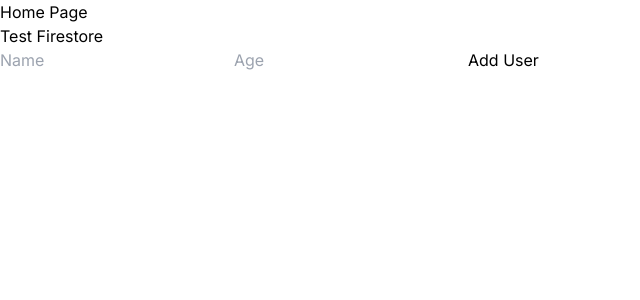
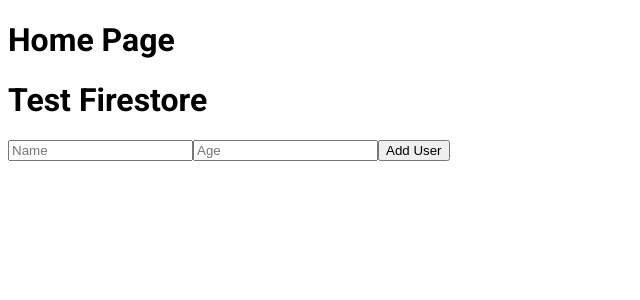
Before and after one commit to RichardFLW/New-Secretary, a Next.js app: page / in a window 1280 px wide. Shown: the top 300 px of the page, without its empty margins (0-640 px from the left). Built offline with nearby package versions, Linux system fonts and the light colour scheme; no server answers.

Commit message:
v2 BDD police et couleur

```diff
--- a/app/globals.css
+++ b/app/globals.css
@@ -1,3 +1,53 @@
 @tailwind base;
 @tailwind components;
 @tailwind utilities;
+
+/* styles/globals.css */
+@import url('https://fonts.googleapis.com/css2?family=Poppins:wght@400;600;700&family=Roboto:wght@400;500;700&display=swap');
+
+:root {
+  --background-color: #ffffff;
+  --primary-color: #583ebc;
+  --dark-bg-color: #22212a;
+  --dark-secondary-bg-color: #191720;
+  --dark-primary-color: #ffffff;
+}
+
+body {
+  background-color: var(--background-color);
+  color: var(--primary-color);
+  font-family: 'Roboto', sans-serif;
+}
+
+h1, h2, h3, h4, h5, h6 {
+  font-family: 'Poppins', sans-serif;
+}
+
+a {
+  color: var(--primary-color);
+}
+
+@media (prefers-color-scheme: dark) {
+  body {
+    background-color: var(--dark-bg-color);
+    color: var(--dark-primary-color);
+  }
+  .secondary-bg {
+    background-color: var(--dark-secondary-bg-color);
+  }
+}
+
+button {
+  background-color: var(--primary-color);
+  color: var(--dark-primary-color);
+}
+
+.header {
+  background-color: var(--primary-color);
+  color: var(--background-color);
+}
+
+.dark-section {
+  background-color: var(--dark-secondary-bg-color);
+  color: var(--dark-primary-color);
+}
--- a/app/layout.js
+++ b/app/layout.js
@@ -1,17 +1,22 @@
-import { Inter } from "next/font/google";
-import "./globals.css";
+// app/layout.js
+import { Poppins, Roboto } from 'next/font/google';
 
-const inter = Inter({ subsets: ["latin"] });
+const poppins = Poppins({
+  weight: ['400', '600', '700'],
+  subsets: ['latin'],
+  display: 'swap',
+});
 
-export const metadata = {
-  title: "Create Next App",
-  description: "Generated by create next app",
-};
+const roboto = Roboto({
+  weight: ['400', '500', '700'],
+  subsets: ['latin'],
+  display: 'swap',
+});
 
 export default function RootLayout({ children }) {
   return (
-    <html lang="en">
-      <body className={inter.className}>{children}</body>
+    <html lang="fr" className={`${poppins.className} ${roboto.className}`}>
+      <body>{children}</body>
     </html>
   );
 }
--- a/tailwind.config.js
+++ b/tailwind.config.js
@@ -1,16 +1,21 @@
 /** @type {import('tailwindcss').Config} */
 module.exports = {
   content: [
-    "./pages/**/*.{js,ts,jsx,tsx,mdx}",
-    "./components/**/*.{js,ts,jsx,tsx,mdx}",
-    "./app/**/*.{js,ts,jsx,tsx,mdx}",
+    "./pages/**/*.{js,ts,jsx,tsx}",
+    "./components/**/*.{js,ts,jsx,tsx}",
   ],
   theme: {
     extend: {
-      backgroundImage: {
-        "gradient-radial": "radial-gradient(var(--tw-gradient-stops))",
-        "gradient-conic":
-          "conic-gradient(from 180deg at 50% 50%, var(--tw-gradient-stops))",
+      fontFamily: {
+        sans: ["Roboto", "sans-serif"],
+        poppins: ["Poppins", "sans-serif"],
+      },
+      colors: {
+        primary: "#583ebc",
+        background: "#ffffff",
+        "dark-bg": "#22212a",
+        "dark-secondary-bg": "#191720",
+        "dark-primary": "#ffffff",
       },
     },
   },
```
